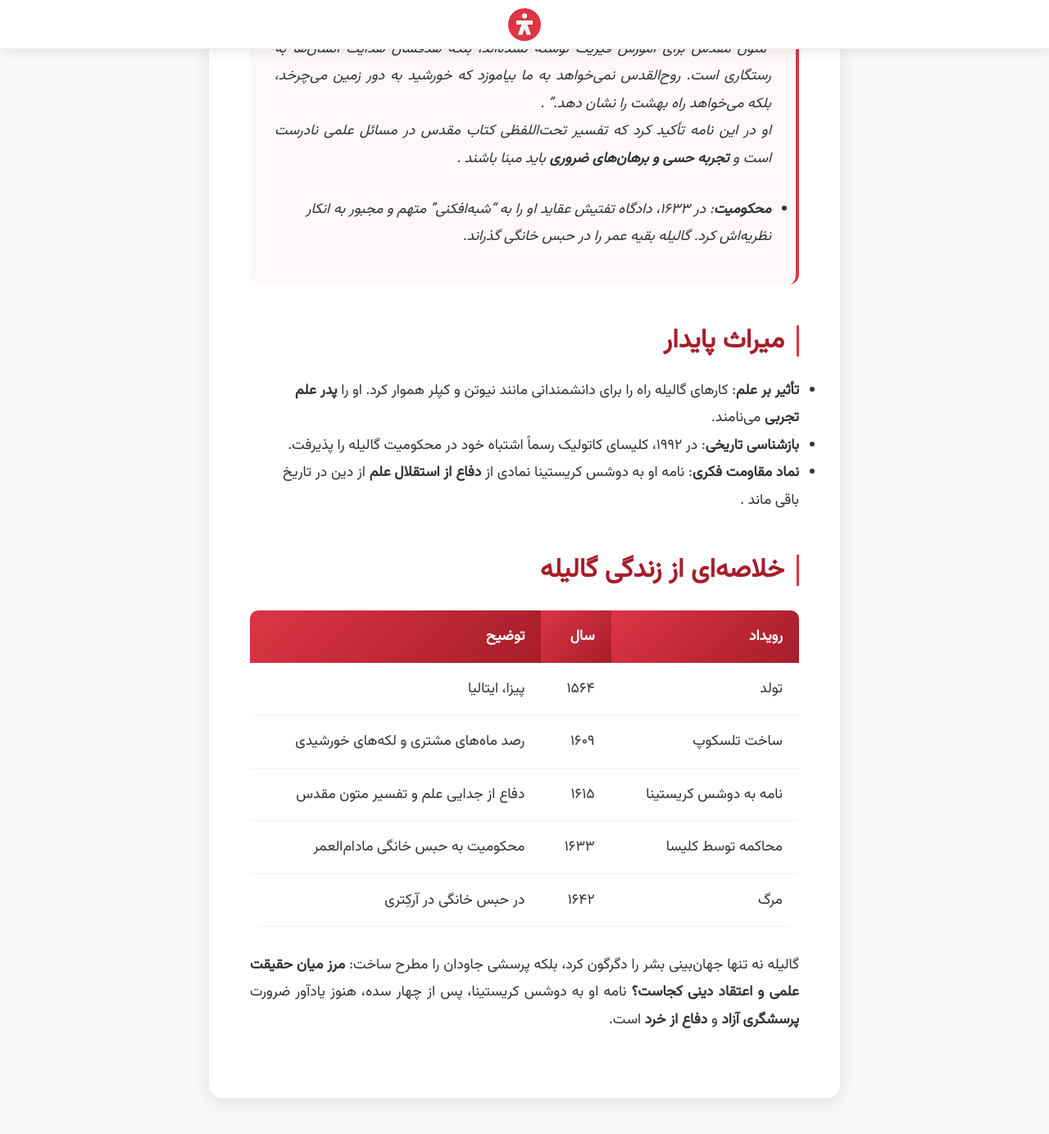
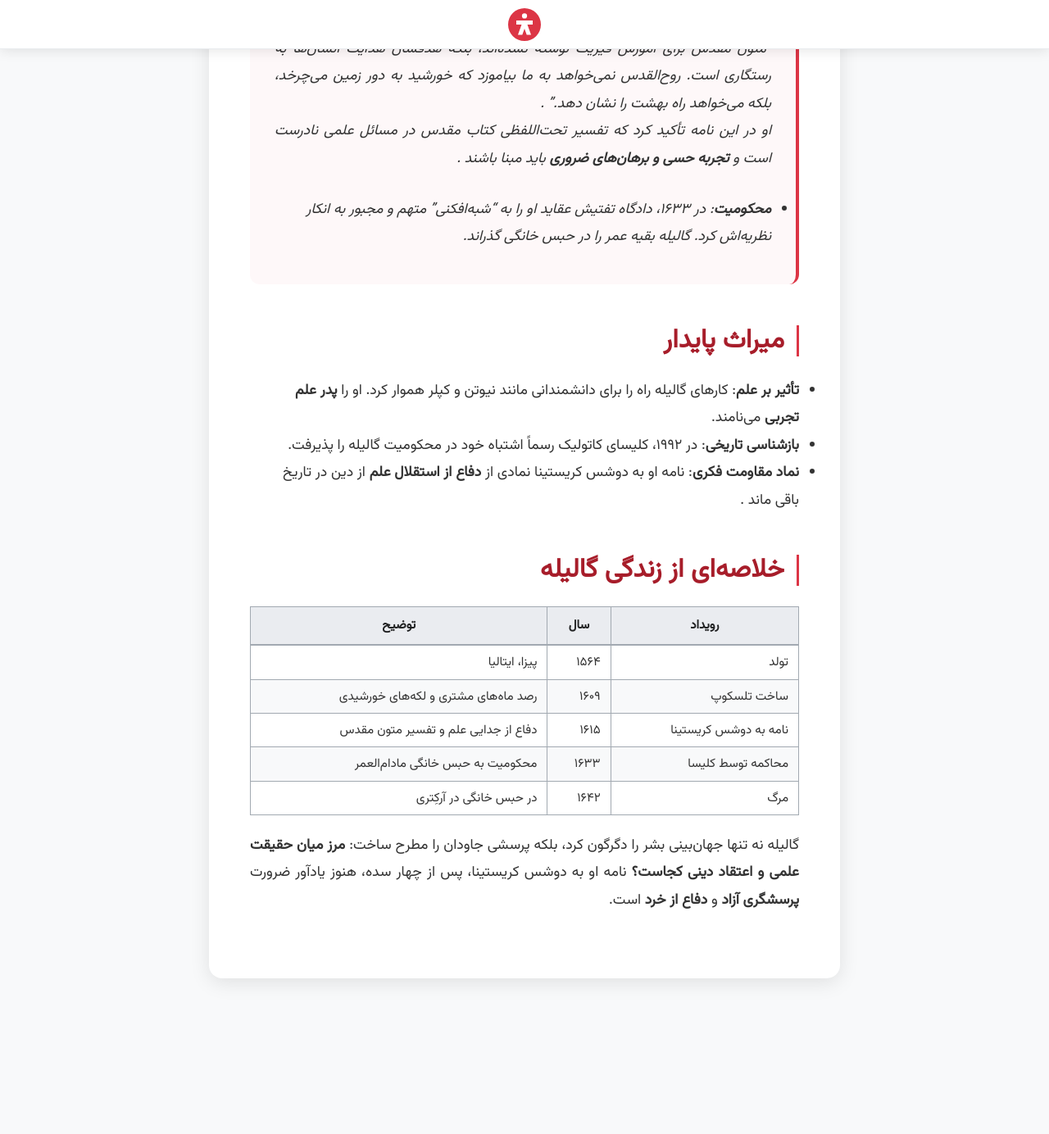
Before and after one commit to darkblog/darkblog.github.io, a Jekyll site: the page built from _posts/2025-7-5-68.md, in a window 1280 px wide and 1400 px high, scrolled down 1090 px. Shown: the top 1384 px of the window at 82% size. Built offline with Jekyll 4.4.1, drawn with Linux system fonts in a browser that asks for light colours; after the commit the page ends 2344 px from its top, so only the background shows below that.

Commit message:
Update post.html

```diff
--- a/_layouts/post.html
+++ b/_layouts/post.html
@@ -183,29 +183,124 @@
             border-right: 3px solid var(--primary-color);
         }
 
+        /* استایل جدول‌ها شبیه ویکی‌پدیا */
+        .post-content table {
+            width: 100%;
+            border-collapse: collapse;
+            margin: 20px 0;
+            font-size: 0.95rem;
+            background-color: #fff;
+            border: 1px solid #a2a9b1;
+            box-shadow: 0 1px 3px rgba(0,0,0,0.1);
+        }
+
+        .post-content table caption {
+            font-weight: bold;
+            font-size: 1.1rem;
+            margin-bottom: 10px;
+            text-align: center;
+            color: #202122;
+        }
+
+        .post-content table th {
+            background-color: #f8f9fa;
+            border: 1px solid #a2a9b1;
+            padding: 8px 12px;
+            font-weight: bold;
+            text-align: center;
+            color: #202122;
+            vertical-align: middle;
+        }
+
+        .post-content table td {
+            border: 1px solid #a2a9b1;
+            padding: 8px 12px;
+            vertical-align: top;
+            line-height: 1.6;
+        }
+
+        /* استایل برای سطرهای زوج و فرد */
+        .post-content table tr:nth-child(even) {
+            background-color: #f8f9fa;
+        }
+
+        .post-content table tr:nth-child(odd) {
+            background-color: #fff;
+        }
+
+        /* استایل برای هدر جدول */
+        .post-content table thead th {
+            background-color: #eaecf0;
+            border-bottom: 2px solid #a2a9b1;
+        }
+
+        /* استایل برای جدول‌های اطلاعاتی (infobox) */
+        .post-content table.infobox {
+            width: 300px;
+            float: right;
+            margin: 0 0 15px 15px;
+            font-size: 0.9rem;
+            border: 1px solid #a2a9b1;
+            background-color: #f8f9fa;
+        }
+
+        .post-content table.infobox th {
+            background-color: #eaecf0;
+            text-align: center;
+            font-size: 1.1rem;
+            padding: 10px;
+        }
+
+        .post-content table.infobox td {
+            padding: 6px 10px;
+        }
+
+        /* ریسپانسیو برای جدول‌ها */
         .auto-responsive-table {
             width: 100%;
             overflow-x: auto;
-            margin: 30px 0;
-            border-radius: 10px;
+            margin: 20px 0;
+            -webkit-overflow-scrolling: touch;
         }
 
-        .post-content table {
-            width: 100%;
-            border-collapse: collapse;
+        .auto-responsive-table table {
+            margin: 0;
+            min-width: 500px;
         }
 
-        .post-content table th {
-            background: linear-gradient(135deg, var(--primary-color), var(--primary-dark));
-            color: white;
-            font-weight: 700;
-            padding: 15px 20px;
+        /* استایل برای لینک‌ها در جدول */
+        .post-content table a {
+            color: #0645ad;
+        }
+
+        .post-content table a:hover {
+            color: #0b0080;
+            text-decoration: underline;
+        }
+
+        /* استایل برای متن‌های خاص در جدول */
+        .post-content table .nowrap {
+            white-space: nowrap;
+        }
+
+        .post-content table .center {
+            text-align: center;
+        }
+
+        .post-content table .right {
+            text-align: left;
+        }
+
+        .post-content table .left {
             text-align: right;
         }
 
-        .post-content table td {
-            padding: 15px 20px;
-            border-bottom: 1px solid rgba(0, 0, 0, 0.05);
+        .post-content table .bold {
+            font-weight: bold;
+        }
+
+        .post-content table .italic {
+            font-style: italic;
         }
 
         /* رسپانسیو */
@@ -234,6 +329,16 @@
                 width: 35px;
                 height: 35px;
             }
+
+            .post-content table {
+                font-size: 0.9rem;
+            }
+
+            .post-content table.infobox {
+                width: 100%;
+                float: none;
+                margin: 15px 0;
+            }
         }
 
         @media (max-width: 576px) {
@@ -260,6 +365,15 @@
             .logo-icon {
                 width: 32px;
                 height: 32px;
+            }
+
+            .post-content table {
+                font-size: 0.85rem;
+            }
+
+            .post-content table th,
+            .post-content table td {
+                padding: 6px 8px;
             }
         }
     </style>
```
Also changed, not shown: other parts of _layouts/post.html (+1 -1 lines).
